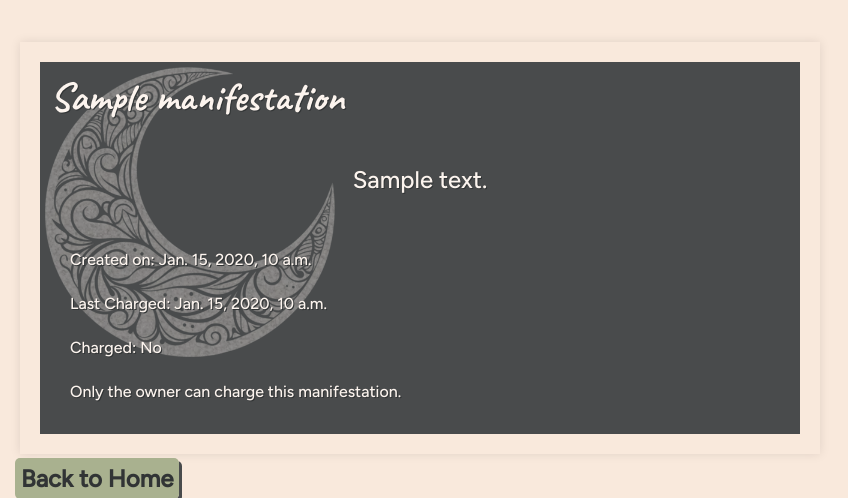
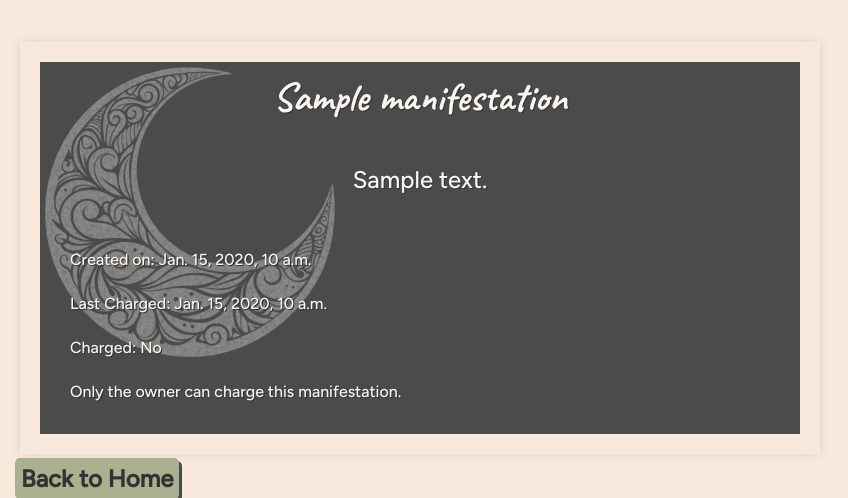
Before and after one commit to Jo-JPEG/manifestation-magic, a Django app: a page that uses manifest/templates/manifest/view_manifestation.html in a window 1280 px wide. Shown: the part 149-647 px from the top of the page, without its empty margins (0-848 px from the left). Run offline with Django 4.2, Linux system fonts and the light colour scheme; tables that the repository leaves empty hold one stand-in row (values such as "Sample post"); some libraries are stand-ins or nearby versions; some web fonts are replaced.

Commit message:
update readme, center manifestation title

```diff
--- a/manifest/templates/manifest/view_manifestation.html
+++ b/manifest/templates/manifest/view_manifestation.html
@@ -20,7 +20,7 @@
             {% endif %}
         </div>
         {% endif %}
-        <h1>{{ manifestation.title }}</h1>
+        <h1 class="center">{{ manifestation.title }}</h1>
 
     <div class="description_container">
         <p>{{ manifestation.description }}</p>
```
Also changed, not shown: README.md.
